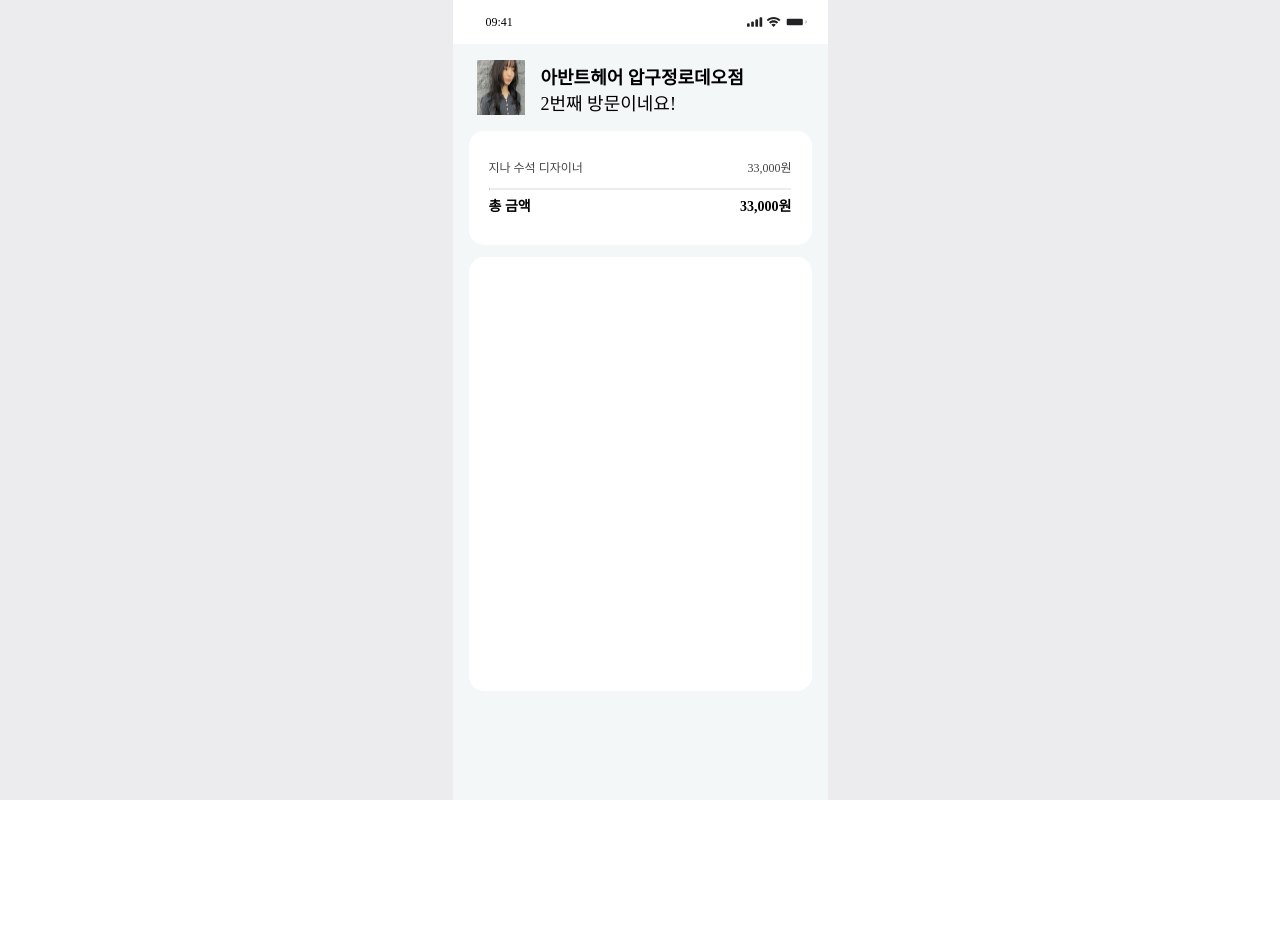
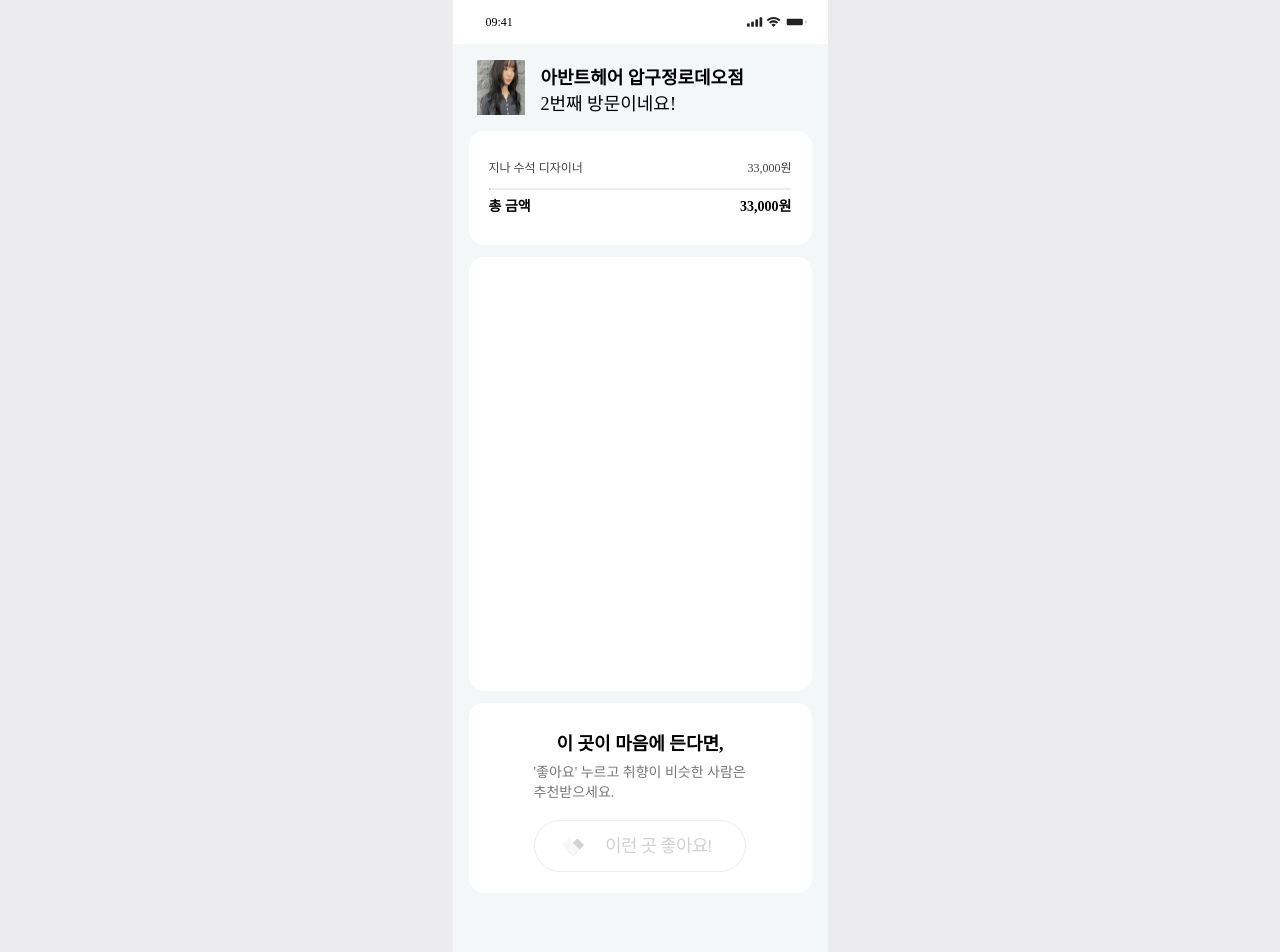
Before and after one commit to NOW-SOPT-CDSP-WEB6/Naver-Reservation-FE, a React (Vite) app: page /keyword in a window 1280 px wide. Shown: the top 952 px of the page. Before the commit the page ends 800 px from the top, so only its background shows below. Built offline with nearby package versions, Linux system fonts and the light colour scheme; a web font is replaced by a local one.

Commit message:
#35 :sparkles: feat: LikeBox 구현

```diff
--- a/src/constants/index.ts
+++ b/src/constants/index.ts
@@ -24,3 +24,5 @@ export const DAY_IN_WEEKS = ['일', '월', '화', '수', '목', '금', '토', '
 
 export const REVIEW_PLACE_HOLDER = "리뷰 작성 시 유의사항 한 번 확인하기! 리뷰를 보는 사용자와 협업자에게 상처가 되는 욕설, 비방, 명예훼손성 표현은 사용하지 말아주세요.";
 export const REVIEW_CHAR_MAXIMUM = 400;
+
+export const KEYWORD_LIKE_LETTER = "'좋아요' 누르고 취향이 비슷한 사람은 추천받으세요."
--- a/src/pages/keywordPage/KeywordPage.tsx
+++ b/src/pages/keywordPage/KeywordPage.tsx
@@ -1,5 +1,7 @@
+import BottomNavBtn from "@/components/@common/BottomNavBtn/BottomNavBtn";
 import Carousel from "@/pages/keywordPage/Carousel/Carousel";
 import Header from "@/pages/keywordPage/Header/Header";
+import LikeBox from "@/pages/keywordPage/LikeBox/LikeBox";
 import TotalPrice from "@/pages/keywordPage/TotalPrice/TotalPrice";
 
 const KeywordPage = () => {
@@ -8,6 +10,8 @@ const KeywordPage = () => {
       <Header />
       <TotalPrice />
       <Carousel />
+      <LikeBox />
+      <BottomNavBtn />
     </>
   );
 };
--- /dev/null
+++ b/src/pages/keywordPage/LikeBox/LikeBox.style.ts
@@ -0,0 +1,28 @@
+import { Theme } from "@/styles/theme";
+import { css } from "@emotion/react";
+
+export const wrapper = css({
+  display: "flex",
+  flexDirection: "column",
+  alignContent: "center",
+  alignItems: "center",
+
+  width: "100%",
+  height: "100%",
+  padding: "26px 65px",
+
+  fontSize: "18px",
+  fontWeight: "600",
+});
+
+export const title = css({
+  paddingBottom: "8px",
+})
+
+export const detail = css({
+  paddingBottom: "18px",
+  color: Theme.color.mediumGray,
+  fontSize: "14px",
+  fontWeight: "400",
+  lineHeight: "19.6px",
+})
--- /dev/null
+++ b/src/pages/keywordPage/LikeBox/LikeBox.tsx
@@ -0,0 +1,36 @@
+import ContentBox from "@/components/@common/ContentBox/ContentBox";
+import { KEYWORD_LIKE_LETTER } from "@/constants";
+import * as s from "@/pages/keywordPage/LikeBox/LikeBox.style"
+import LikeOn from "@/assets/svgs/LikeOn.svg?react";
+import LikeOff from "@/assets/svgs/LikeOff.svg?react";
+import { useState } from "react";
+
+interface LikeBoxProps { }
+
+const LikeBox = ({ }: LikeBoxProps) => {
+  const [isLike, setIsLike] = useState(false);
+
+  return (
+    <ContentBox
+      variant='round'
+      styles={{
+        height: '190px',
+        marginTop: '12px',
+        marginBottom: '60px'
+      }}
+    >
+      <section css={s.wrapper}>
+        <div css={s.title}>이 곳이 마음에 든다면,</div>
+        <div css={s.detail}>{KEYWORD_LIKE_LETTER}</div>
+        <div onClick={() => setIsLike(p => !p)} style={{cursor: "pointer"}}>
+          {isLike
+            ? <LikeOn width="212px" height="52px" />
+            : <LikeOff width="212px" height="52px" />
+          }
+        </div>
+      </section>
+    </ContentBox>
+  );
+};
+
+export default LikeBox;
```
Also changed, not shown: src/assets/svgs/LikeOff.svg (added), src/assets/svgs/LikeOn.svg (added).
